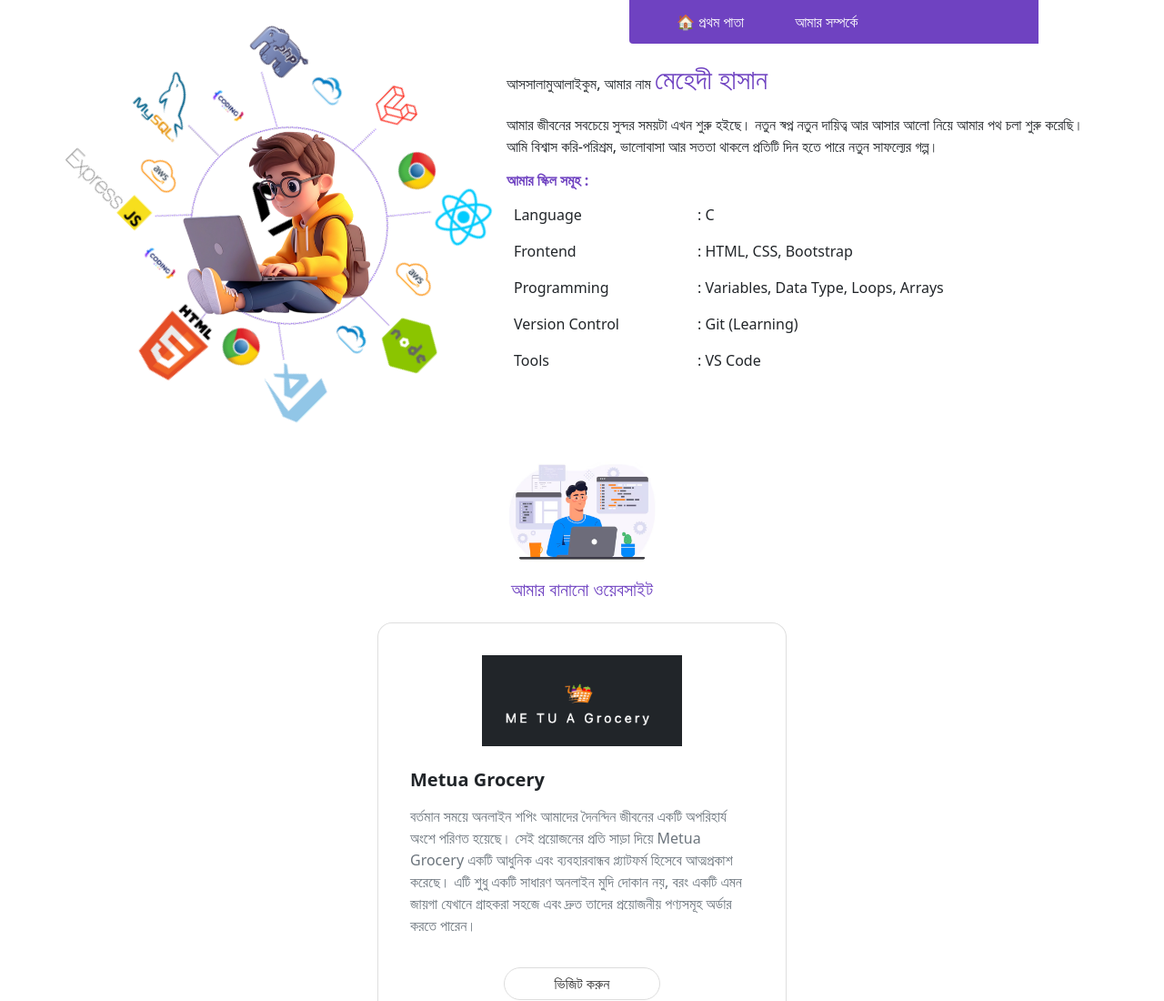
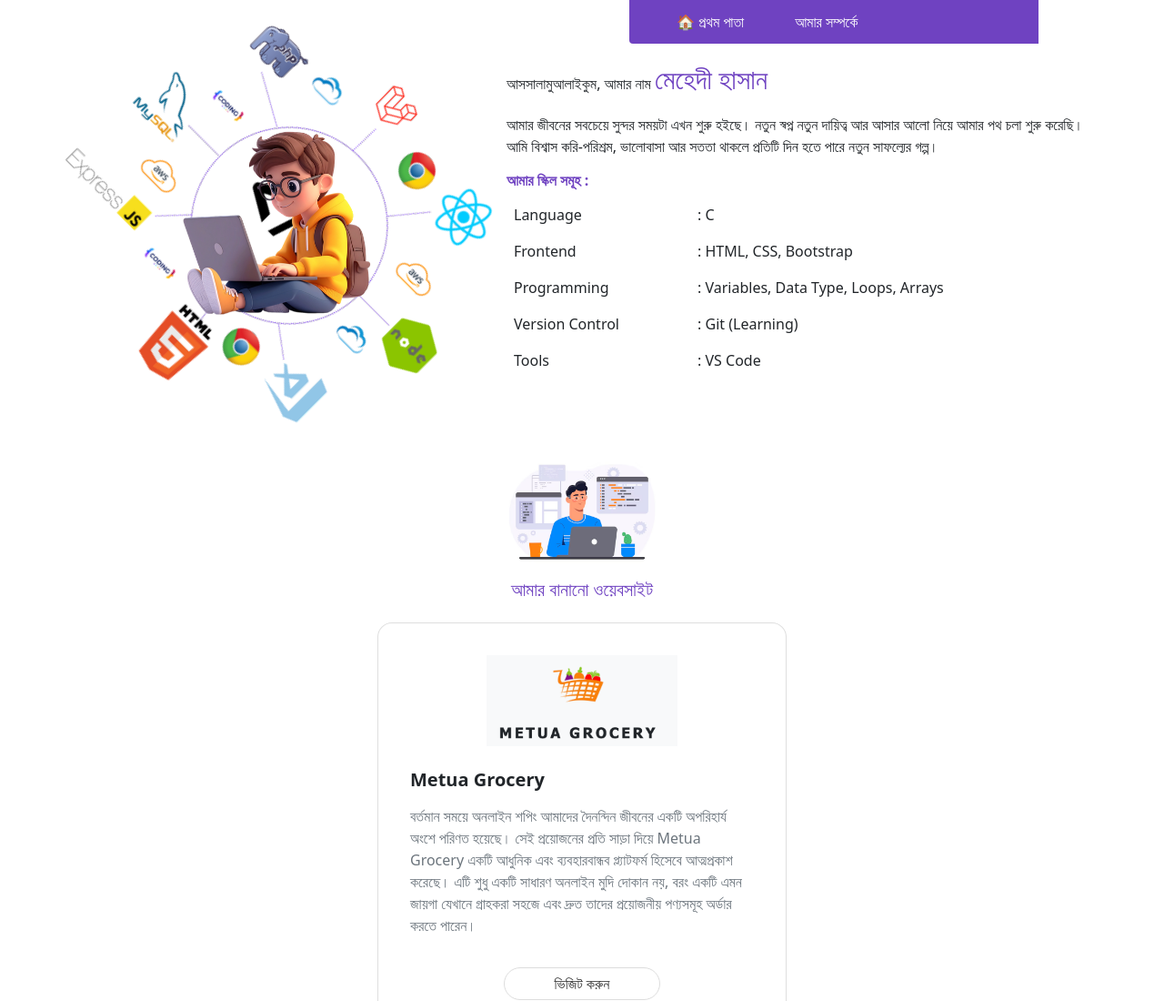
Before and after one commit to mehadeehassan/Mehadee_Hassan_Bootstrap_Portfolio, a plain HTML site: page index.html in a window 1280 px wide. Shown: the top 1100 px of the page at 91% size. Drawn offline with nearby package versions, Linux system fonts and the light colour scheme.

Commit message:
logo just

```diff
--- a/index.html
+++ b/index.html
@@ -79,7 +79,7 @@
 				<div class="col-12 d-flex justify-content-center">
 					<div class="card custom-card text-start">
 						<div class="logo-area text-center">
-							<img src="/images/Metua 2.png" alt="metualogo" class="brand-logo">
+							<img src="/images/Metua-logo.png" alt="metualogo" class="brand-logo">
 						</div>
 						<h5 class="fw-bold mb-3">Metua Grocery</h5>
 						<p class="text-muted mb-4">বর্তমান সময়ে অনলাইন শপিং আমাদের দৈনন্দিন জীবনের একটি অপরিহার্য অংশে পরিণত হয়েছে। সেই প্রয়োজনের প্রতি সাড়া দিয়ে Metua Grocery একটি আধুনিক এবং ব্যবহারবান্ধব প্ল্যাটফর্ম হিসেবে আত্মপ্রকাশ করেছে। এটি শুধু একটি সাধারণ অনলাইন মুদি দোকান নয়, বরং একটি এমন জায়গা যেখানে গ্রাহকরা সহজে এবং দ্রুত তাদের প্রয়োজনীয় পণ্যসমূহ অর্ডার করতে পারেন।</p>
```
Also changed, not shown: images/Metua 2.png (deleted), images/Metua-logo.png (added), images/Metua_2_2-removebg-preview.png (deleted), 2 other files.
